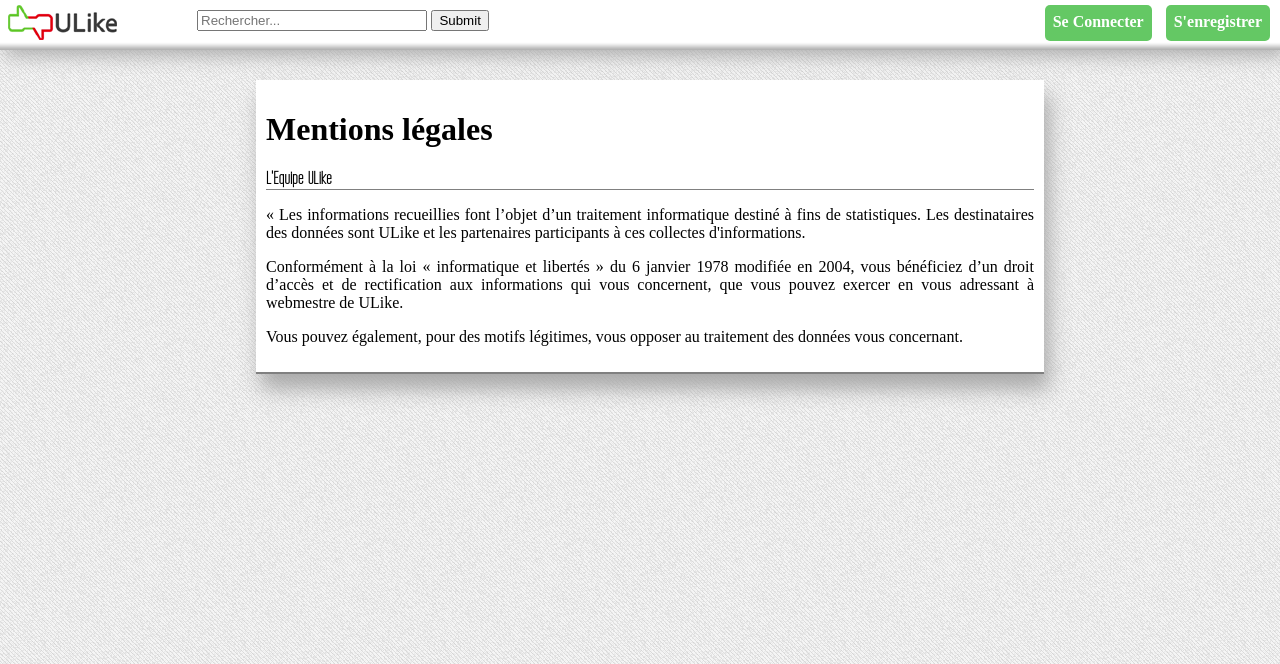
After one commit to Forgh/projet-ulike, a PHP site: page /mentionlegal.php in a window 1280 px wide. The commit adds this page. Shown: the top 664 px of the page. Run offline with PHP 8.4, Linux system fonts and the light colour scheme.

Commit message:
Ajout mentionlegal.php et copyright.php

```diff
--- a/controleurs/post_contact.php
+++ b/controleurs/post_contact.php
@@ -1,6 +1,6 @@
 <?php
 $to=htmlspecialchars('bob@yopmail.com');
-$sujet='Contact ULike : M/Mme '.$_POST['nom'];
+$sujet='Contact ULike : M/Mme '.$_POST['sujet'];
 $corps='Une nouvelle question vous a été posé : '.$_POST['texte'];
 $headers = 'From: ' . $_POST['mail']. '\r\n' .
 'Reply-To: prenom.nom@univ-montp2.fr' . '\r\n' .
--- /dev/null
+++ b/mentionlegal.php
@@ -0,0 +1,29 @@
+<?php session_start(); ?>
+<!DOCTYPE html>
+<html>
+	<head>
+		<meta charset="utf-8"/>
+		<link rel="stylesheet" href="css/style.css" />
+		<title> ULike </title>
+	</head>
+
+	<body>
+		<?php include("include/entete.php"); ?>
+		<div id="bodycentered" >
+
+			<h1>Mentions légales</h1>
+			<h2>L'Equipe ULike</h2>
+			<p>« Les informations recueillies font l’objet d’un traitement informatique destiné à fins de statistiques. Les destinataires des données sont ULike et les partenaires participants à ces collectes d'informations.
+			</p>
+			<p>Conformément à la loi « informatique et libertés » du 6 janvier 1978 modifiée en 2004, vous bénéficiez d’un droit d’accès et de rectification aux informations qui vous concernent, que vous pouvez exercer en vous adressant à webmestre de ULike.
+			</p>
+			<p>Vous pouvez également, pour des motifs légitimes, vous opposer au traitement des données vous concernant.
+			</p>
+
+
+		</div>
+
+		<?php include("include/footer.php");?>
+
+	</body>
+</html>
```
